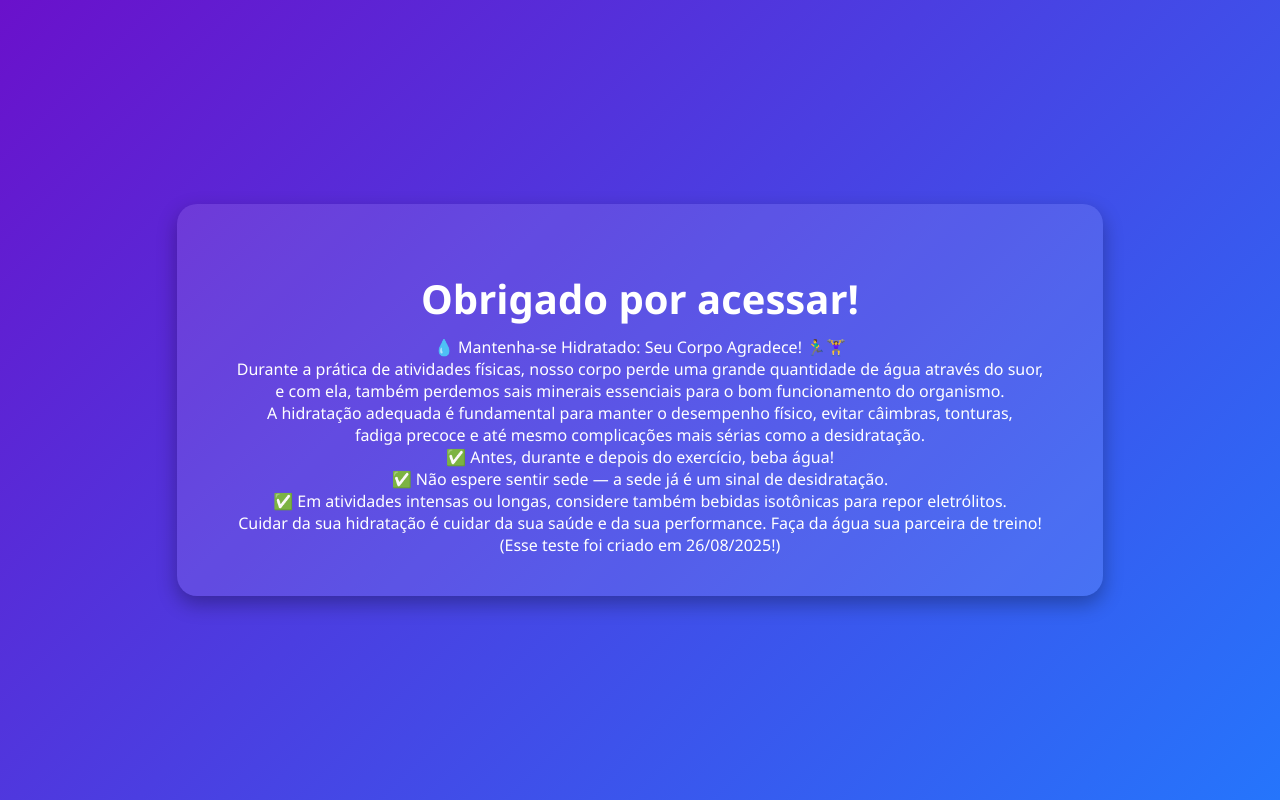
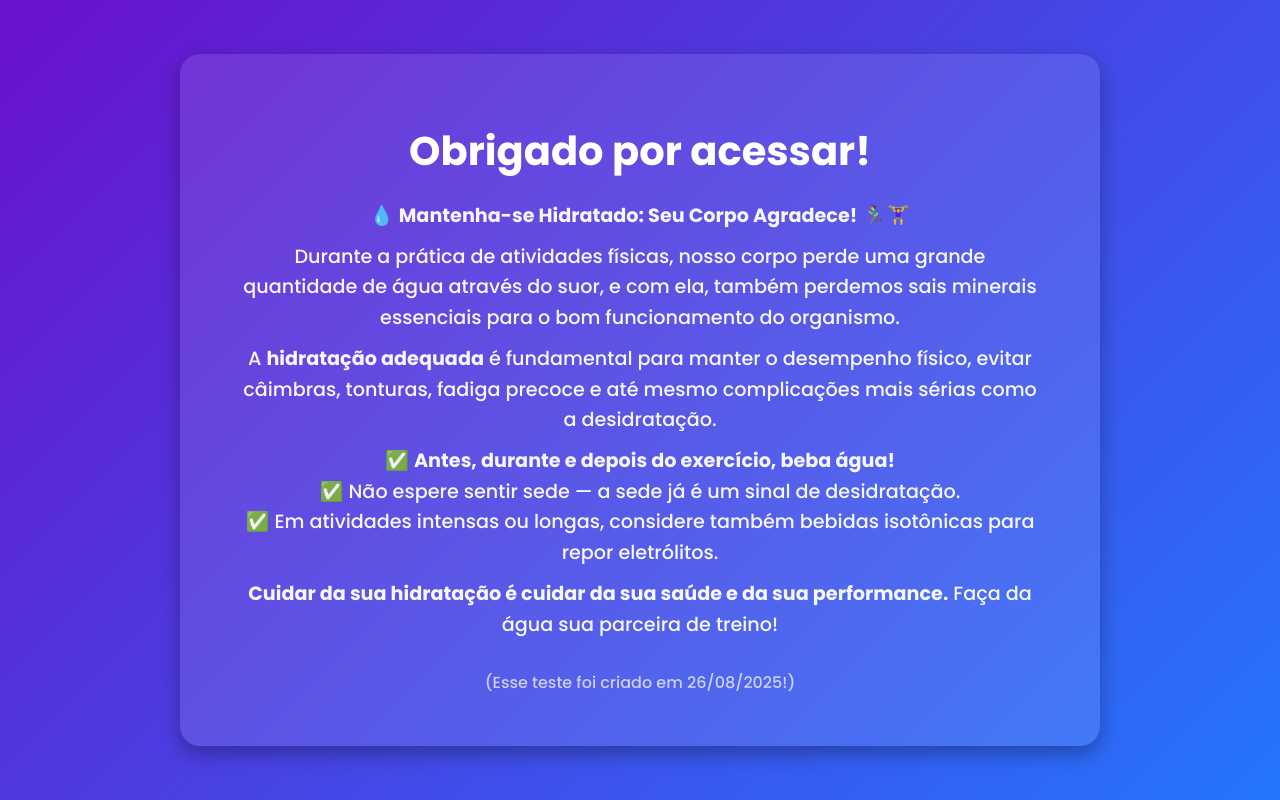
Before and after one commit to lorocaii/PageWater, a plain HTML site: page index.html in a window 1280 px wide. Drawn offline with Linux system fonts and the light colour scheme.

Commit message:
Update index.html

```diff
--- a/index.html
+++ b/index.html
@@ -3,6 +3,8 @@
 <head>
     <meta charset="UTF-8">
     <title>Obrigado por acessar!</title>
+    <!-- Importa a fonte Poppins do Google Fonts -->
+    <link href="https://fonts.googleapis.com/css2?family=Poppins:wght@300;500;700&display=swap" rel="stylesheet">
     <style>
         body {
             margin: 0;
@@ -11,7 +13,7 @@
             display: flex;
             justify-content: center;
             align-items: center;
-            font-family: 'Segoe UI', Tahoma, Geneva, Verdana, sans-serif;
+            font-family: 'Poppins', sans-serif;
             color: #fff;
         }
 
@@ -21,37 +23,46 @@
             padding: 40px 60px;
             border-radius: 20px;
             box-shadow: 0 8px 20px rgba(0, 0, 0, 0.3);
+            max-width: 800px;
         }
 
         h1 {
             font-size: 2.5rem;
-            margin-bottom: 10px;
+            margin-bottom: 20px;
         }
 
         p {
             font-size: 1.2rem;
-            margin-top: 0;
-            opacity: 0.8;
+            margin: 10px 0;
+            line-height: 1.6;
+            opacity: 0.95;
+        }
+
+        .footer {
+            margin-top: 30px;
+            font-size: 1rem;
+            opacity: 0.7;
         }
     </style>
 </head>
 <body>
     <div class="container">
         <h1>Obrigado por acessar!</h1>
-        <p1>💧 Mantenha-se Hidratado: Seu Corpo Agradece! 🏃‍♂️🏋️‍♀️<br>
+        <p>💧 <strong>Mantenha-se Hidratado: Seu Corpo Agradece!</strong> 🏃‍♂️🏋️‍♀️</p>
 
-    Durante a prática de atividades físicas, nosso corpo perde uma grande quantidade de água através do suor,<br>
-e com ela, também perdemos sais minerais essenciais para o bom funcionamento do organismo.<br>
+        <p>Durante a prática de atividades físicas, nosso corpo perde uma grande quantidade de água através do suor, e com ela, também perdemos sais minerais essenciais para o bom funcionamento do organismo.</p>
 
-    A hidratação adequada é fundamental para manter o desempenho físico, evitar câimbras, tonturas,<br>
-fadiga precoce e até mesmo complicações mais sérias como a desidratação.<br>
+        <p>A <strong>hidratação adequada</strong> é fundamental para manter o desempenho físico, evitar câimbras, tonturas, fadiga precoce e até mesmo complicações mais sérias como a desidratação.</p>
 
-✅ Antes, durante e depois do exercício, beba água!<br>
-✅ Não espere sentir sede — a sede já é um sinal de desidratação.<br>
-✅ Em atividades intensas ou longas, considere também bebidas isotônicas para repor eletrólitos.<br>
+        <p>
+            ✅ <strong>Antes, durante e depois do exercício, beba água!</strong><br>
+            ✅ Não espere sentir sede — a sede já é um sinal de desidratação.<br>
+            ✅ Em atividades intensas ou longas, considere também bebidas isotônicas para repor eletrólitos.
+        </p>
 
-Cuidar da sua hidratação é cuidar da sua saúde e da sua performance. Faça da água sua parceira de treino!<br></p1>
-        <p2>(Esse teste foi criado em 26/08/2025!)</p2>
+        <p><strong>Cuidar da sua hidratação é cuidar da sua saúde e da sua performance.</strong> Faça da água sua parceira de treino!</p>
+
+        <p class="footer">(Esse teste foi criado em 26/08/2025!)</p>
     </div>
 </body>
 </html>
```
